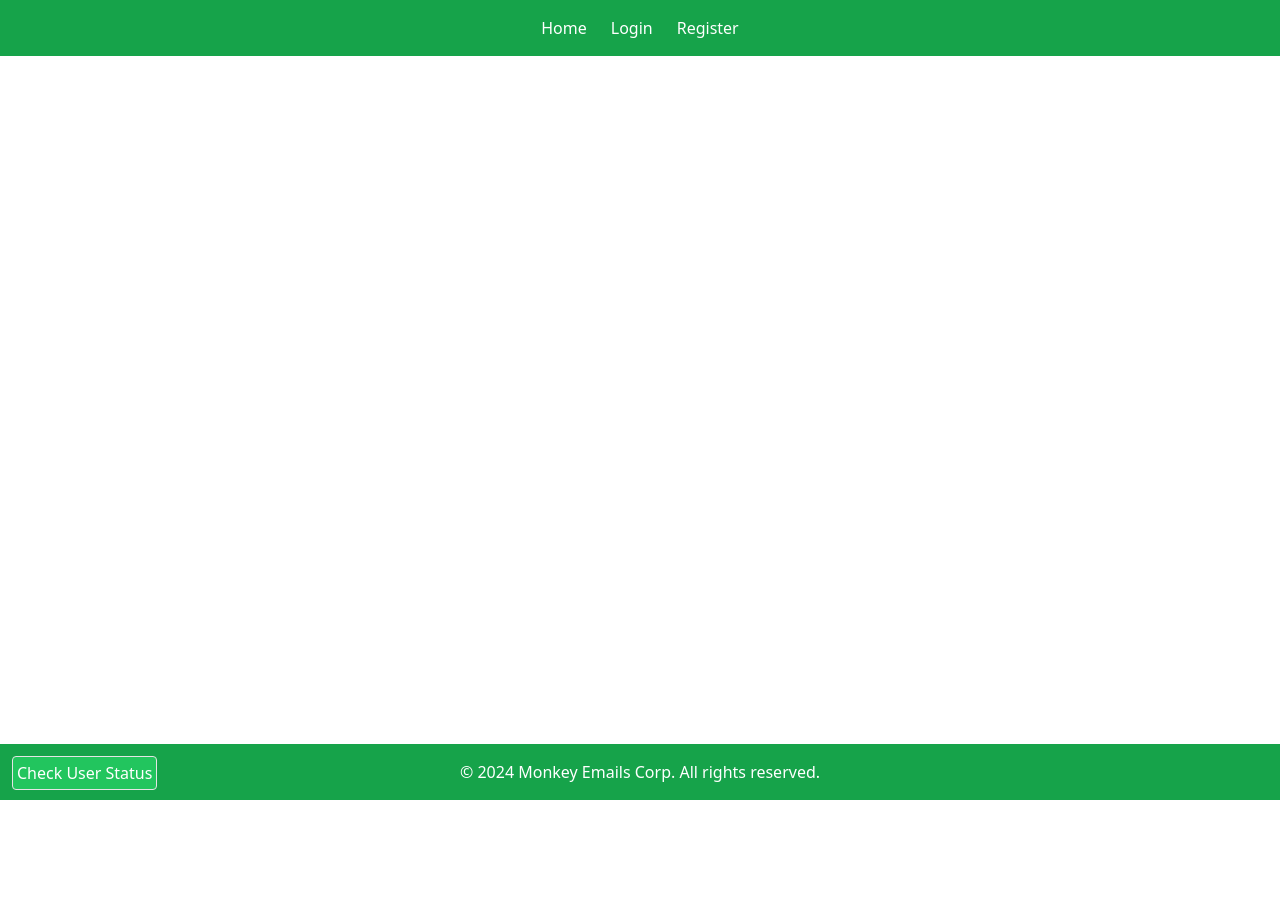
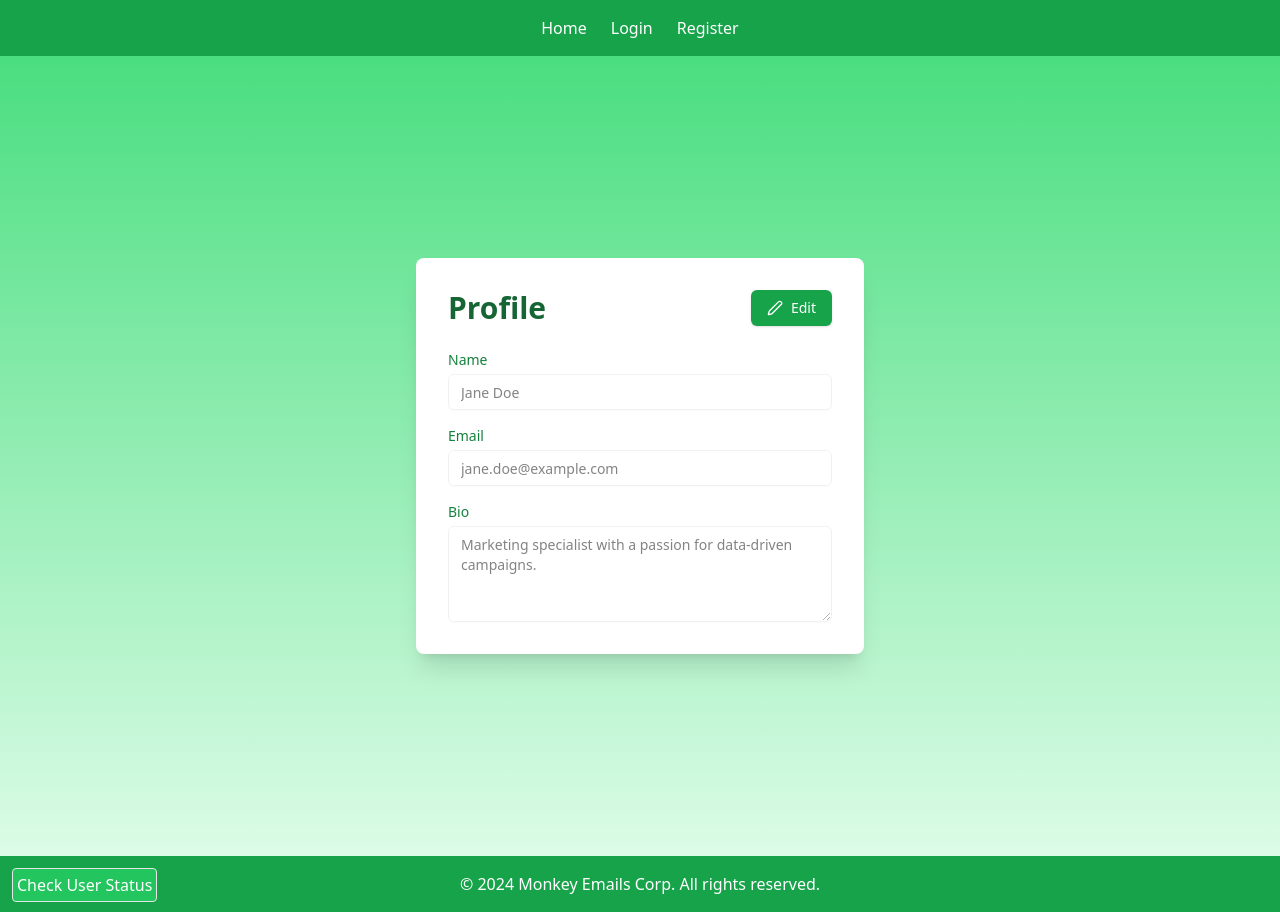
Before and after one commit to empephat/Email-Marketing-Platform, a React (Vite) app in the folder Frontend/: page /profile in a window 1280 px wide. Before the commit the page ends 800 px from the top, so only its background shows below. Built offline with nearby package versions, Linux system fonts and the light colour scheme; no server answers.

Commit message:
added thing to header and made link to userprofile

```diff
--- a/Frontend/package.json
+++ b/Frontend/package.json
@@ -10,6 +10,7 @@
     "preview": "vite preview"
   },
   "dependencies": {
+    "@radix-ui/react-avatar": "^1.1.1",
     "@radix-ui/react-checkbox": "^1.1.2",
     "@radix-ui/react-icons": "^1.3.0",
     "@radix-ui/react-label": "^2.1.0",
--- a/Frontend/src/App.tsx
+++ b/Frontend/src/App.tsx
@@ -6,6 +6,7 @@ import { StartPage } from "./components/start-page"
 import { LoginPage } from "./components/login-page";
 import { CampaignListAndCreate } from "./components/campaign-list-and-create";
 import { CampaignDetailsAndEmails } from "./components/campaign-details-and-emails";
+import { UserProfile } from "./components/user-profile";
 import Header from "./layout/Header";
 import Footer from "./layout/Footer";
 
@@ -22,8 +23,8 @@ function App() {
             <Route path="/campaigns" element={<CampaignListAndCreate />} />
             <Route
               path="/campaign-detail"
-              element={<CampaignDetailsAndEmails />}
-            />
+              element={<CampaignDetailsAndEmails />} />
+                 <Route path="/profile" element={<UserProfile />} />
           </Routes>
         </main>
         <Footer />
--- /dev/null
+++ b/Frontend/src/components/user-profile.tsx
@@ -0,0 +1,84 @@
+import { useState } from "react"
+import { Button } from "@/components/ui/button"
+import { Input } from "@/components/ui/input"
+import { Textarea } from "@/components/ui/textarea"
+import { Edit2, Save } from 'lucide-react'
+
+export function UserProfile() {
+  const [isEditing, setIsEditing] = useState(false)
+  const [user, setUser] = useState({
+    name: "Jane Doe",
+    email: "jane.doe@example.com",
+    bio: "Marketing specialist with a passion for data-driven campaigns.",
+  })
+
+  const handleEdit = () => {
+    setIsEditing(true)
+  }
+
+  const handleSave = () => {
+    setIsEditing(false)
+    // Here you would typically send the updated user data to your backend
+  }
+
+  const handleChange = (e: React.ChangeEvent<HTMLInputElement | HTMLTextAreaElement>) => {
+    setUser({ ...user, [e.target.name]: e.target.value })
+  }
+
+  return (
+    <div className="min-h-screen bg-gradient-to-b from-green-400 to-green-100 flex flex-col">
+      <main className="flex-grow flex items-center justify-center px-4 py-12">
+        <div className="bg-white rounded-lg shadow-xl p-8 max-w-md w-full">
+          <div className="flex justify-between items-center mb-6">
+            <h1 className="text-3xl font-bold text-green-800">Profile</h1>
+            {!isEditing ? (
+              <Button onClick={handleEdit} className="bg-green-600 hover:bg-green-700 text-white">
+                <Edit2 className="mr-2 h-4 w-4" /> Edit
+              </Button>
+            ) : (
+              <Button onClick={handleSave} className="bg-green-600 hover:bg-green-700 text-white">
+                <Save className="mr-2 h-4 w-4" /> Save
+              </Button>
+            )}
+          </div>
+          <div className="space-y-4">
+            <div>
+              <label htmlFor="name" className="block text-sm font-medium text-green-700 mb-1">Name</label>
+              <Input
+                id="name"
+                name="name"
+                value={user.name}
+                onChange={handleChange}
+                disabled={!isEditing}
+                className="w-full"
+              />
+            </div>
+            <div>
+              <label htmlFor="email" className="block text-sm font-medium text-green-700 mb-1">Email</label>
+              <Input
+                id="email"
+                name="email"
+                type="email"
+                value={user.email}
+                onChange={handleChange}
+                disabled={!isEditing}
+                className="w-full"
+              />
+            </div>
+            <div>
+              <label htmlFor="bio" className="block text-sm font-medium text-green-700 mb-1">Bio</label>
+              <Textarea
+                id="bio"
+                name="bio"
+                value={user.bio}
+                onChange={handleChange}
+                disabled={!isEditing}
+                className="w-full h-24"
+              />
+            </div>
+          </div>
+        </div>
+      </main>
+    </div>
+  )
+}
--- a/Frontend/src/layout/Header.tsx
+++ b/Frontend/src/layout/Header.tsx
@@ -1,6 +1,7 @@
 import envMode from "@/components/helper/checkENVmode";
 import { Link, useNavigate } from "react-router-dom";
 import { useEffect, useState } from "react";
+import { User } from 'lucide-react'
 
 function Header() {
   const navigate = useNavigate();
@@ -98,6 +99,13 @@ function Header() {
                   Logout
                 </button>
               </li>
+            <li>
+            <Link to="/profile" className="block">
+      <div className="w-10 h-10 rounded-full bg-green-200 flex items-center justify-center hover:bg-green-300 transition-colors">
+        <User className="text-green-800" size={20} />
+      </div>
+    </Link>
+            </li>
             </>
           )}
         </ul>
```
Also changed, not shown: 2 other files (tests, documents, lock files or other folders).
